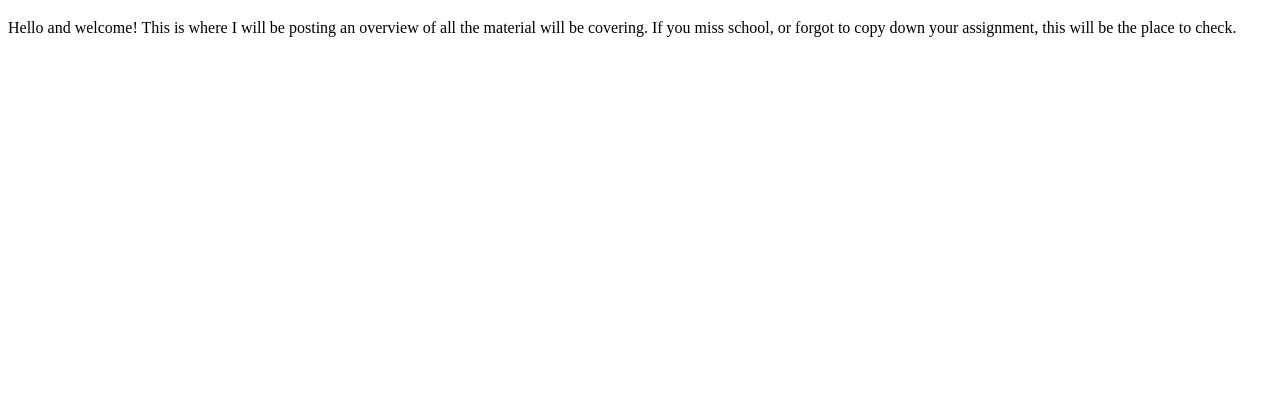
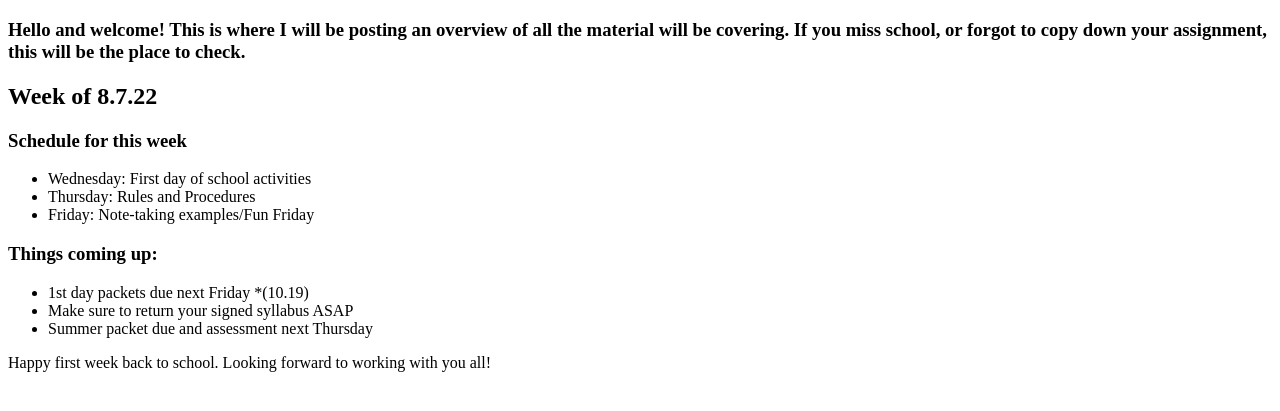
Before and after one commit to gilhooleyp/grade6math, a plain HTML site: page index.html in a window 1280 px wide. Shown: the part 61-472 px from the top of the page. Drawn offline with Linux system fonts and the light colour scheme.

Commit message:
Add files via upload

```diff
--- a/index.html
+++ b/index.html
@@ -9,7 +9,25 @@
 <body>
 <h1>Welcome to Mr. Gilhooley's Math Page!</h1>
 
-<p>Hello and welcome! This is where I will be posting an overview of all the material will be covering. If you miss school, or forgot to copy down your assignment, this will be the place to check.</p>
+<h3>Hello and welcome! This is where I will be posting an overview of all the material will be covering. If you miss school, or forgot to copy down your assignment, this will be the place to check.</h3>
+
+<h2> Week of 8.7.22</h2>
+
+<h3> Schedule for this week </h3>
+<ul>
+    <li>Wednesday: First day of school activities </li>
+    <li>Thursday: Rules and Procedures </li>
+    <li>Friday: Note-taking examples/Fun Friday</li>
+</ul>
+
+<h3> Things coming up: </h3>
+<ul>
+    <li>1st day packets due next Friday *(10.19)</li>
+    <li>Make sure to return your signed syllabus ASAP</li>
+    <li>Summer packet due and assessment next Thursday</li>
+</ul>
+
+<p>Happy first week back to school. Looking forward to working with you all!</p>
 
 </body>
 </html>
```
